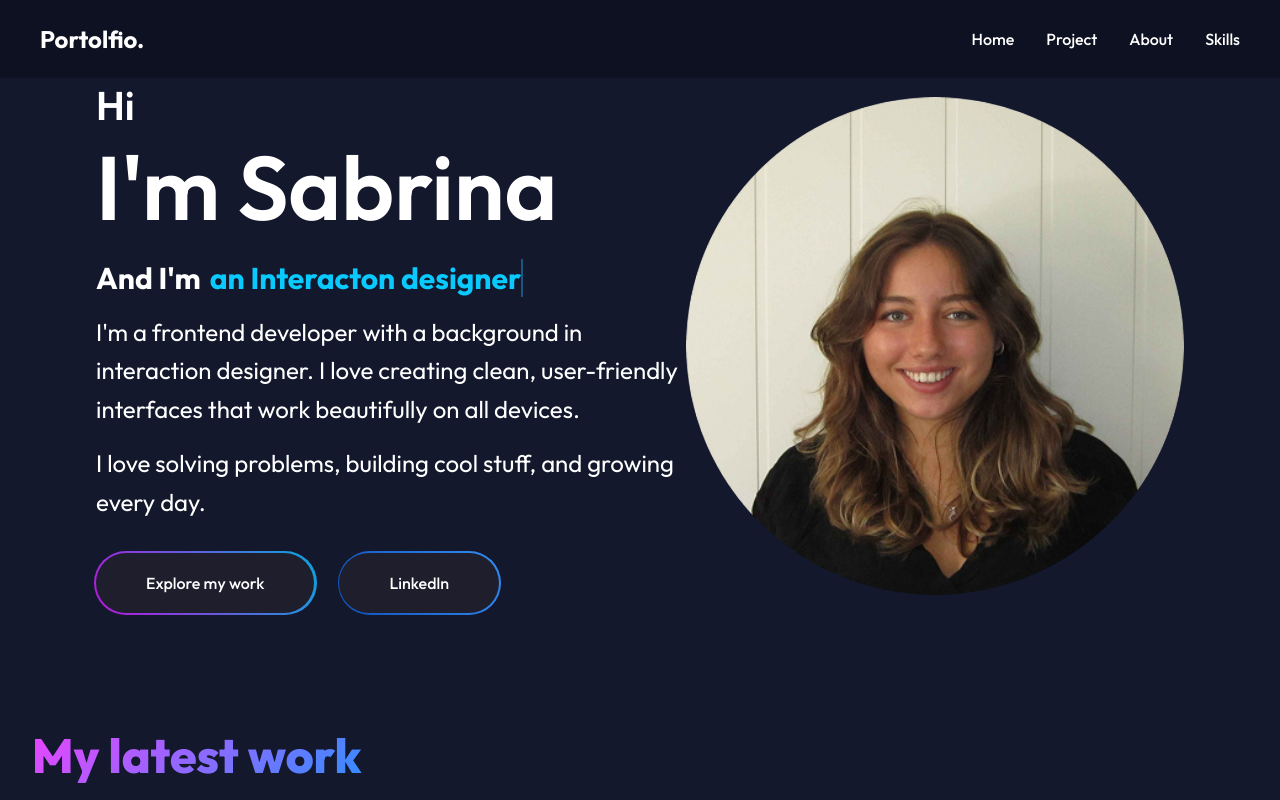
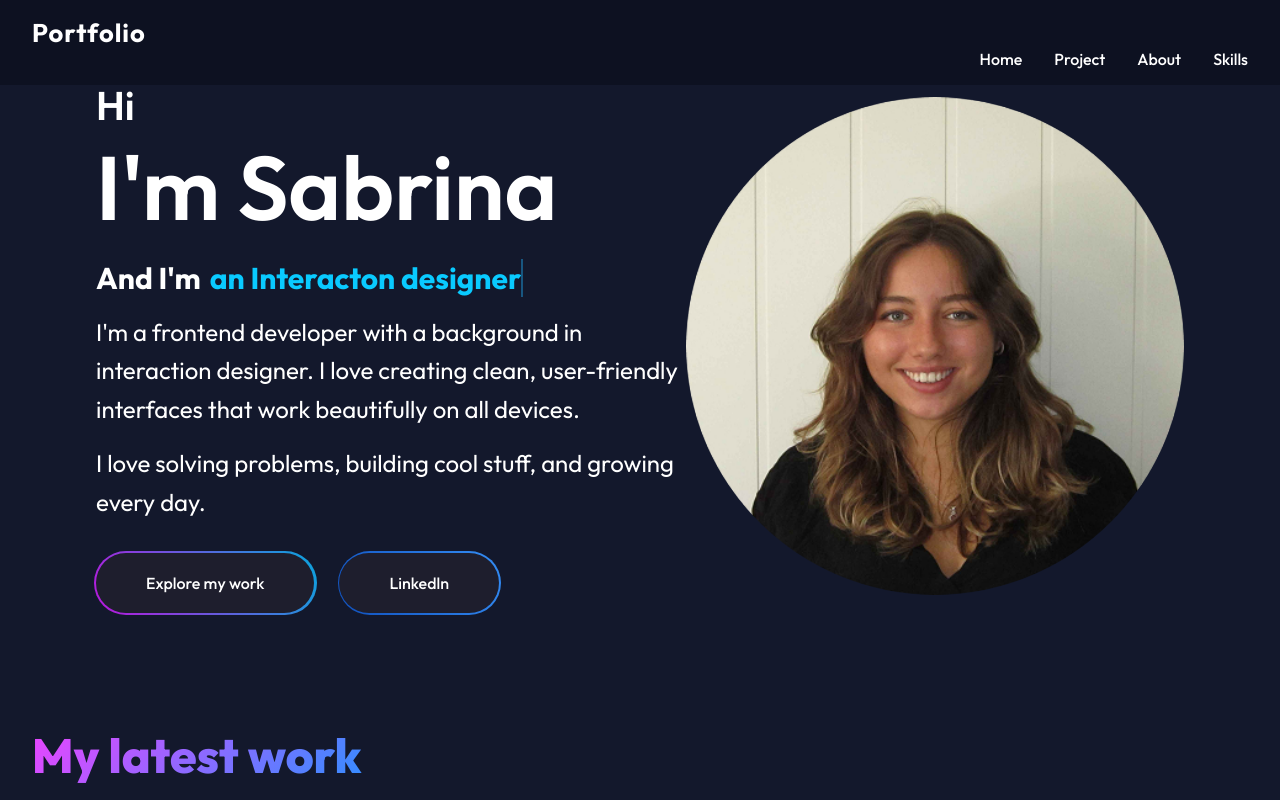
Before and after one commit to sabria23/Portfolio, a React (Vite) app: page / in a window 1280 px wide. Shown: the top 800 px of the page. Built offline with nearby package versions, Linux system fonts and the light colour scheme.

Commit message:
Edit navbar

```diff
--- a/src/component/Navbar/Navbar.css
+++ b/src/component/Navbar/Navbar.css
@@ -1,119 +1,70 @@
 nav {
     display: flex;
     background-color: #0d1121;
-    align-items: center;
     justify-content: space-between;
+    backdrop-filter: blur(8px);
     position: fixed;
     top: 0;
     left: 0;
     right: 0;
     padding: 1rem 2rem;
     z-index: 1000;
-}
+    display: block;
 
-.nav-container {
-    display: flex;
-    align-items: center;
-    width: 100%;
-    justify-content: space-between;
-    gap: 3rem;
-}
-
-.nav-container li {
-    flex-direction: row;
-    display: flex;
-    text-decoration: none;
 }
 
 .logo-link {
     font-weight: bold;
-    font-size: 1.5rem;
+    display: flex;
+    font-size: 1.6rem;
     text-decoration: none;
     color: white;
+    letter-spacing: 1px;
+    transition: color 0.3s ease;
 }
+
+.logo-link:hover {
+    color: rgb(4, 211, 238)
+}
+
 
 .nav-links {
     display: flex;
-    gap: 1rem;
+    justify-content: space-between;
+    gap: 2rem;
     list-style: none;
+    justify-content: end;
 }
+
 
 .nav-links li a {
     text-decoration: none;
     color: white;
+    padding: 0.5rem 0;
     font-weight: 500;
-    padding: 0.5rem;
-}
-
-.nav {
-    position: fixed;
-    display: flex;
-    flex-direction: row;
-    top: 0;
-    left: 0;
-    right: 0;
-    z-index: 1000;
-    transition: transform 0.3 ease-in-out;
+    cursor: pointer;
+    transition: all 0.3s ease;
 }
 
 
-
-
-.nav ul {
-    display: flex;
-    flex-direction: column;
+.nav-links li a::after {
+    content: "";
+    position: absolute;
+    left: 0;
+    bottom: -4px;
+    width: 0%;
+    height: 2px;
+    background-color: rgb(4, 211, 238);
+    transition: width 0.3s ease;
 }
 
-.nav-menu ul li {
-    list-style: none;
-}
-
-.nav-menu ul li a {
-    display: block;
-    text-decoration: none;
-    color: white;
-    padding: 0.5rem;
-    margin: 0 0.5rem;
-    border-radius: 0.2rem;
-    cursor: pointer;
-}
-
- nav ul.open {
-        display: flex;
-        flex-direction: row;
-
-    }
-
-.nav-menu {
-    list-style: none;
-    display: flex;
-    gap: 50px;
-    align-items: center;
-    cursor: pointer;
-}
-
-nav a {
-    color: inherit;
-    text-decoration: none;
-    height: 100%;
-    display: flex;
-    align-items: center;
-    padding: 0.5rem;
-}
-
-
-nav a:not(.logo-link).active {
-        border-bottom: 2px solid rgb(4, 211, 238);
-
-}
-
-nav a:not(.logo-link):hover {
-        border-bottom: 2px solid rgb(4, 211, 238);
+.nav-links li a:hover::after,
+.nav-links li a:active::after {
+    width: 100%;
 }
 
 .menu {
     display: none;
-    position: absolute;
     top: 0.75rem;
     right: 0.5rem;
     flex-direction: column;
@@ -123,52 +74,44 @@ nav a:not(.logo-link):hover {
     cursor: pointer;
 }
 
-
-
 .menu span {
     display: block;
     height: 0.4rem;
     width: 100%;
     background-color: white;
     border-radius: 0.2rem;
+    transition: all 0.3s ease;
 }
 
 @media screen and (max-width: 750px) {
     .menu {
         display: flex;
+        float: right;
     }
 
     .nav-links {
+        position: absolute;
+        top: 100%;
+        left: 0;
+        right: 0;
         display: none;
         flex-direction: column;
-        width: 100%;
-        margin-bottom: 0.25rem;
-    }
-
-    nav {
-        flex-direction: row;
-
-    }
-
-    nav ul.open {
-        display: flex;
-        flex-direction: column;
+        align-items: center;
+        gap: 1.5rem;
+        padding: 1rem 0;
+        background-color: rgba(13, 17, 33, 0.99);
+        animation: slideDown 0.3s ease forwards;
     }
 
 
-    nav ul {
-        display: none;
-        flex-direction: column;
-        width: 100%;
-        margin-bottom: 0.25rem;
+    .nav-links.open {
+        display: flex;
     }
 
-    nav ul li {
-        width: 100%;
-        text-align: center;
-    }
 
-    nav ul li a {
-        margin: 0.2rem 0.5rem;
+
+    @keyframes slideDown {
+        from { opacity: 0; transform: translateY(-10px); }
+        to { opacity: 1; transform: translateY(0); }
     }
 }
--- a/src/component/Navbar/Navbar.jsx
+++ b/src/component/Navbar/Navbar.jsx
@@ -9,7 +9,7 @@ export default function Navbar() {
     return (
         <nav id="nav">
         <div className="nav-container">
-            <a href="#" className="logo-link">Portolfio.</a>
+     <a href="#" className="logo-link">Portfolio</a>
 
             <div className="menu"
             onClick={() => {
@@ -22,6 +22,7 @@ export default function Navbar() {
             </div>
 
             <ul className={`nav-links ${isOpen ? "open" : ""}`}>
+
                 <li><a href="#home">Home</a></li>
                 <li><a href="#work">Project</a></li>
                 <li><a href="#about">About</a></li>
--- a/src/pages/Home/Home.css
+++ b/src/pages/Home/Home.css
@@ -9,6 +9,7 @@
 }
 
 .main-text {
+
     max-width: 590px;
     flex: 1 1 500px;
 }
```
